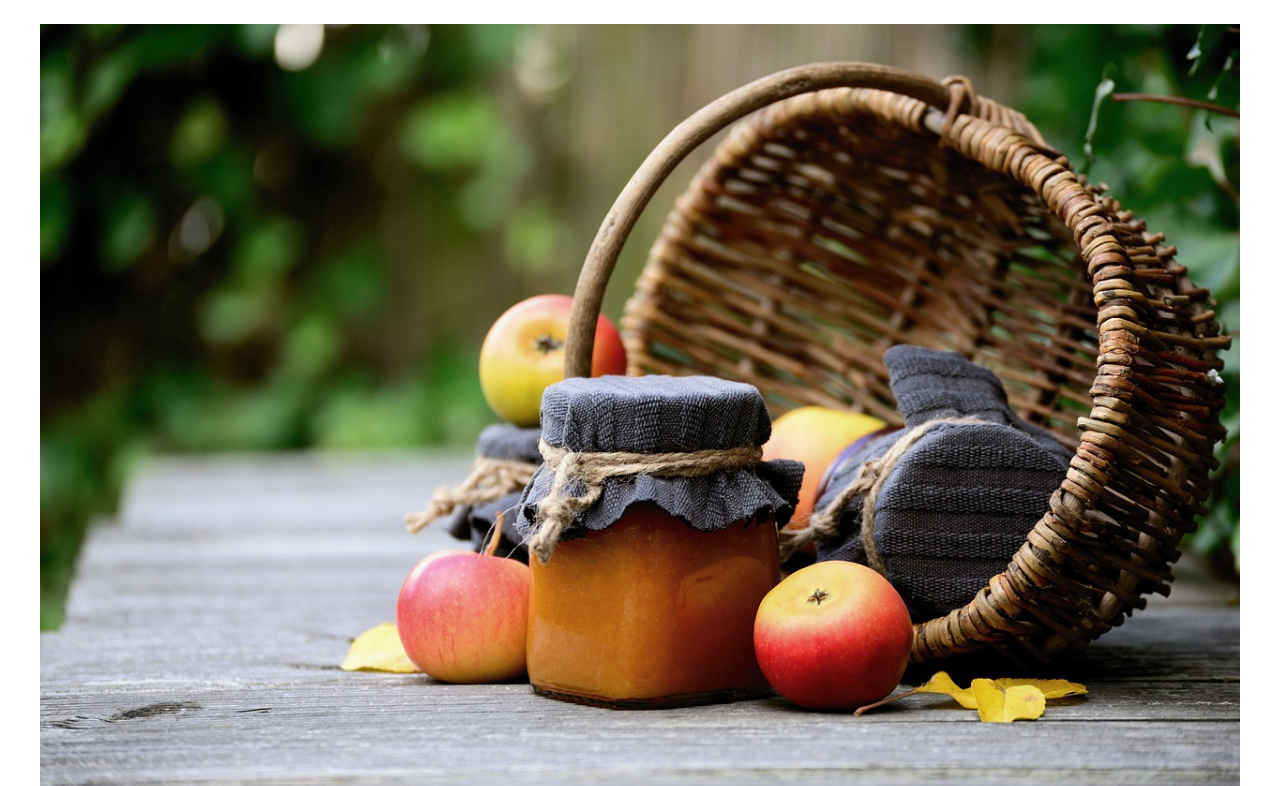
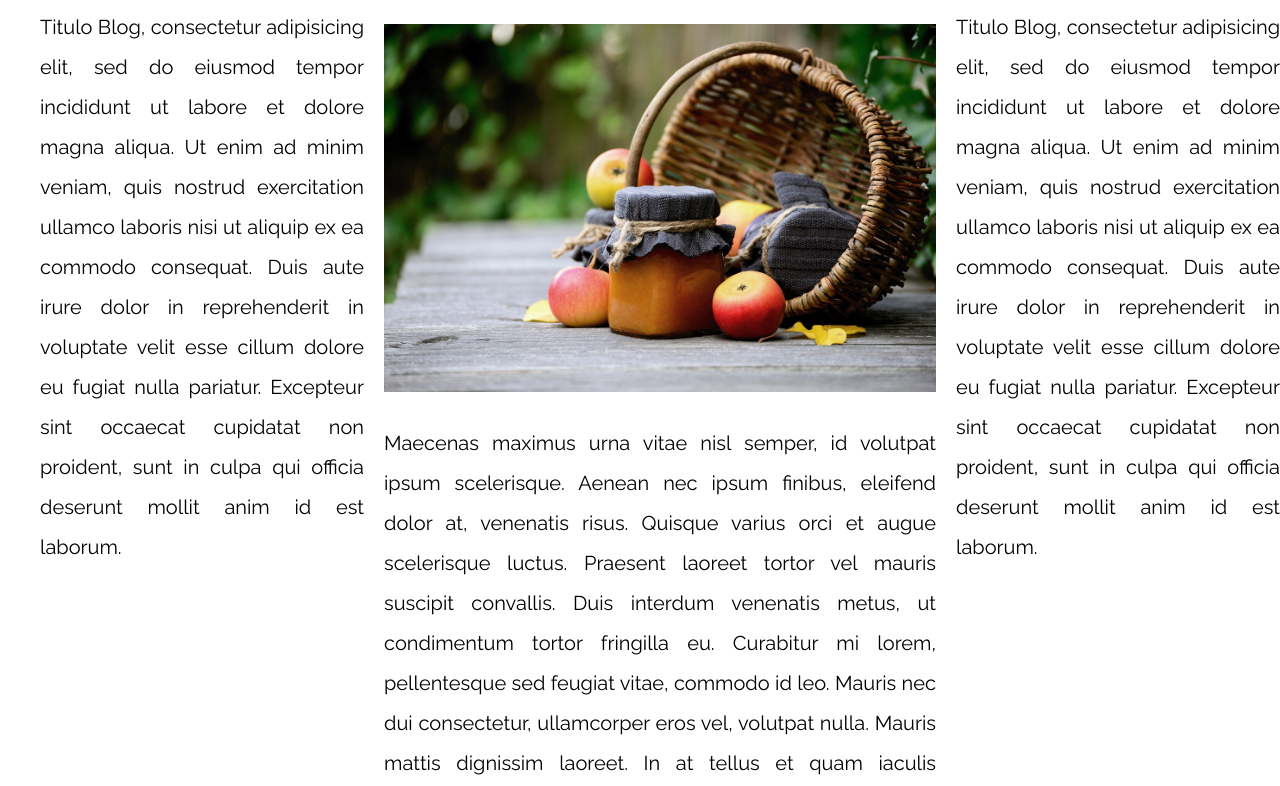
Before and after one commit to dianasalguerosales/Patrones_RWD, a plain HTML site: page PatronesRWD/05-3columnas_css_grid/index.html in a window 1280 px wide. Shown: the part 110-896 px from the top of the page. Drawn offline with nearby package versions, Linux system fonts and the light colour scheme.

Commit message:
finalización de tres columnas de diferente tamaño con GRID

```diff
--- a/PatronesRWD/05-3columnas_css_grid/css/styles.css
+++ b/PatronesRWD/05-3columnas_css_grid/css/styles.css
@@ -48,4 +48,22 @@ p {
 }
 
 
-/** CODIGO AQUI **/
+/** TRES COLUMNAS UNA MAS GRANDE SIDEBAR**/
+
+@media (min-width: 768px) {
+    .contenido-grid {
+        display: grid;
+        grid-template-areas: "izquierda centro derecha";
+        grid-template-columns: 27% 46% 27%;
+        /*grid-template-columns: 1fr 3fr 1fr;*/
+        grid-auto-flow: column;
+        column-gap: 2rem;
+        text-align: justify;
+    }
+    .contenido-principal {
+        grid-area: centro;
+    }
+    .sidebar {
+        grid-area: izquierda;
+    }
+}
--- a/PatronesRWD/05-3columnas_css_grid/index.html
+++ b/PatronesRWD/05-3columnas_css_grid/index.html
@@ -1,5 +1,5 @@
 <!DOCTYPE html>
-<html>
+<html lang="es">
 
 <head>
     <meta charset="utf-8">
@@ -12,11 +12,11 @@
 
 <body>
 
-    <div class="contenedor">
-        <main>
+    <div class="contenedor contenido-grid">
+        <main class="contenido-principal">
             <article>
                 <h1>Entrada del Blog</h1>
-                <img src="img/imagen1.jpg">
+                <img src="img/imagen1.jpg" alt="imagen1">
 
                 <p>Maecenas maximus urna vitae nisl semper, id volutpat ipsum scelerisque. Aenean nec ipsum finibus, eleifend dolor at, venenatis risus. Quisque varius orci et augue scelerisque luctus. Praesent laoreet tortor vel mauris suscipit convallis.
                     Duis interdum venenatis metus, ut condimentum tortor fringilla eu. Curabitur mi lorem, pellentesque sed feugiat vitae, commodo id leo. Mauris nec dui consectetur, ullamcorper eros vel, volutpat nulla. Mauris mattis dignissim laoreet.
@@ -36,7 +36,7 @@
             </article>
         </main>
 
-        <aside>
+        <aside class="sidebar">
             <h2>Sobre Nosotros</h2>
             <p>Titulo Blog, consectetur adipisicing elit, sed do eiusmod tempor incididunt ut labore et dolore magna aliqua. Ut enim ad minim veniam, quis nostrud exercitation ullamco laboris nisi ut aliquip ex ea commodo consequat. Duis aute irure dolor
                 in reprehenderit in voluptate velit esse cillum dolore eu fugiat nulla pariatur. Excepteur sint occaecat cupidatat non proident, sunt in culpa qui officia deserunt mollit anim id est laborum.</p>
```
